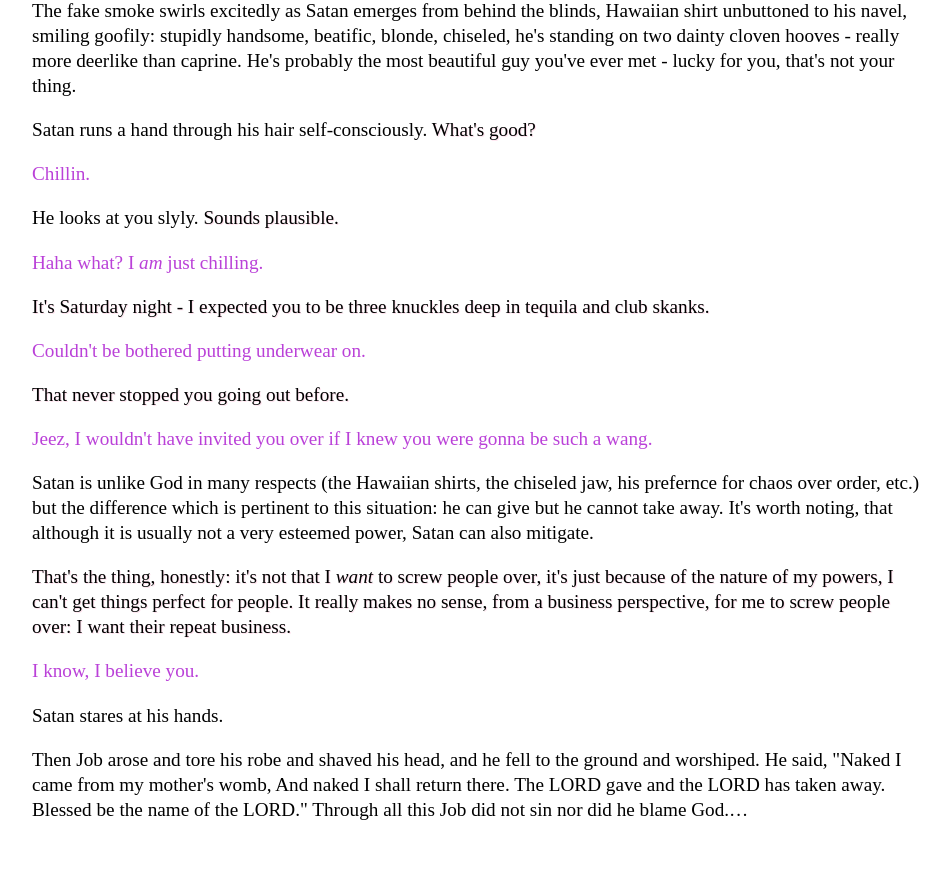
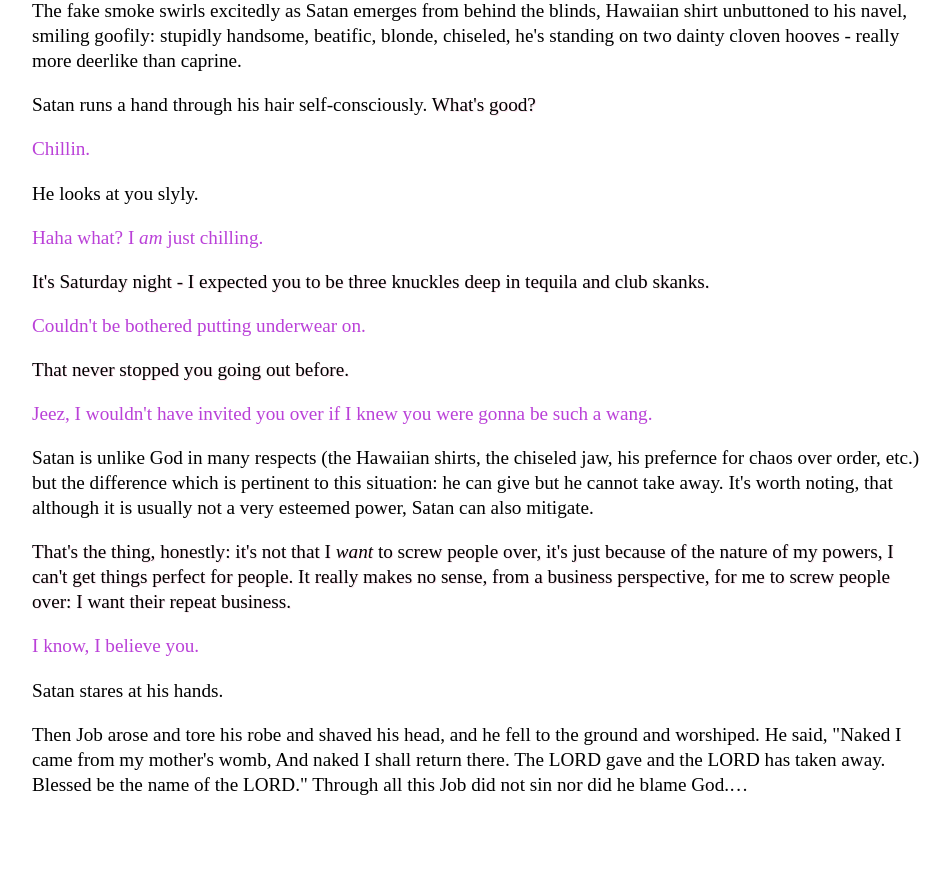
Before and after one commit to Pinelife/pinelife.github.io, a Jekyll site: the page Hellhole/Room9.html, which Jekyll copies as it is, in a window 1280 px wide. Shown: the part 968-1851 px from the top of the page, without its empty margins (160-1110 px from the left). Built offline with Jekyll 4.4.1, drawn with Linux system fonts in a browser that asks for light colours; after the commit the page ends 1826 px from its top, so only the background shows below that.

Commit message:
Update Room9.html

```diff
--- a/Hellhole/Room9.html
+++ b/Hellhole/Room9.html
@@ -62,14 +62,13 @@ you see his elbow sticking out the side. He deliberately clears his throat. You
 
 <p>
 The fake smoke swirls excitedly as Satan emerges from behind the blinds, Hawaiian shirt unbuttoned to his navel, smiling goofily:
-stupidly handsome, beatific, blonde, chiseled, he's standing on two dainty cloven hooves - really more deerlike than caprine. He's
-probably the most beautiful guy you've ever met - lucky for you, that's not your thing.
+stupidly handsome, beatific, blonde, chiseled, he's standing on two dainty cloven hooves - really more deerlike than caprine.
 </p>
 <p>Satan runs a hand through his hair self-consciously. <span class="Satan">What's good?</span></p>
 <p class="lauria">
 Chillin.
 </p>
-<p>He looks at you slyly. <span class="Satan">Sounds plausible.</span>
+<p>He looks at you slyly.
 </p>
 <p class="lauria">
 Haha what? I <i>am</i> just chilling.
```
